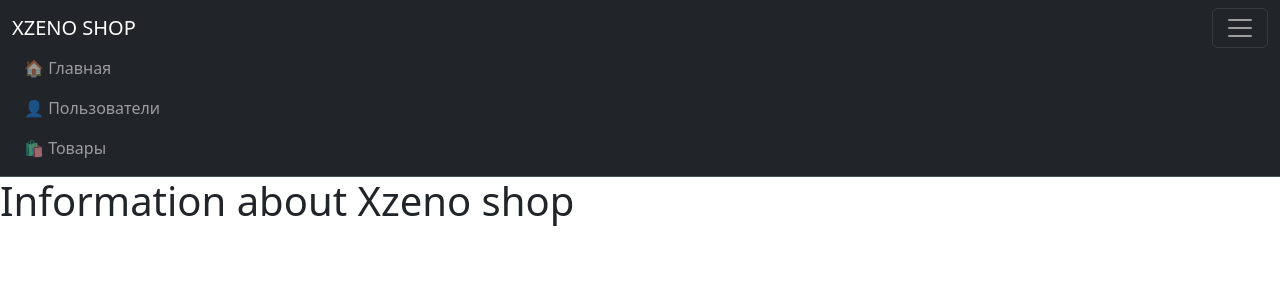
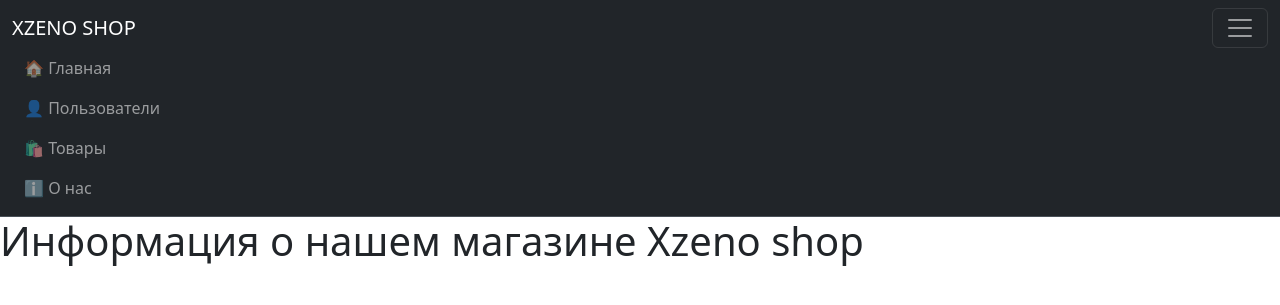
Before and after one commit to AizeineddineP/Django_shop, a Django app: page /shop/about/ in a window 1280 px wide. Shown: the top 305 px of the page. Run offline with Django 5.2, Linux system fonts and the light colour scheme; some libraries are stand-ins or nearby versions.

Commit message:
info added to site.

```diff
--- a/src/shop/templates/shop/info.html
+++ b/src/shop/templates/shop/info.html
@@ -2,6 +2,6 @@
 
 {% block content %}
 
-<h1> Information about Xzeno shop</h1>
+<h1> Информация о нашем магазине Xzeno shop</h1>
 
 {% endblock %}
--- a/src/shop/templates/shop/navbar.html
+++ b/src/shop/templates/shop/navbar.html
@@ -15,6 +15,10 @@
         <li class="nav-item">
           <a class="nav-link" href="{% url 'products' %}">🛍️ Товары</a>
         </li>
+        </li>
+        <li class="nav-item">
+          <a class="nav-link" href="{% url 'info' %}">ℹ️ О нас</a>
+        </li>
       </ul>
     </div>
   </div>
```
